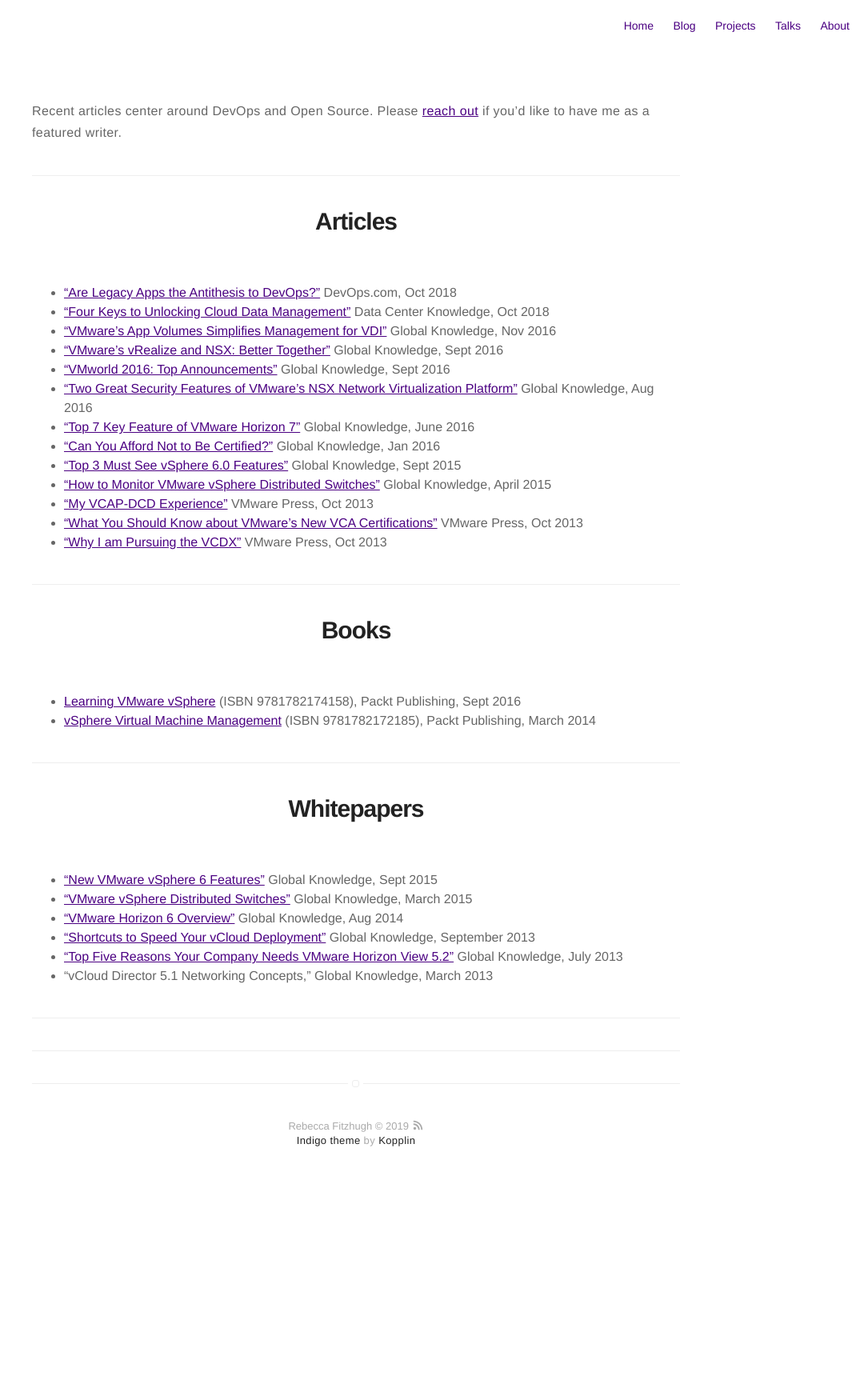
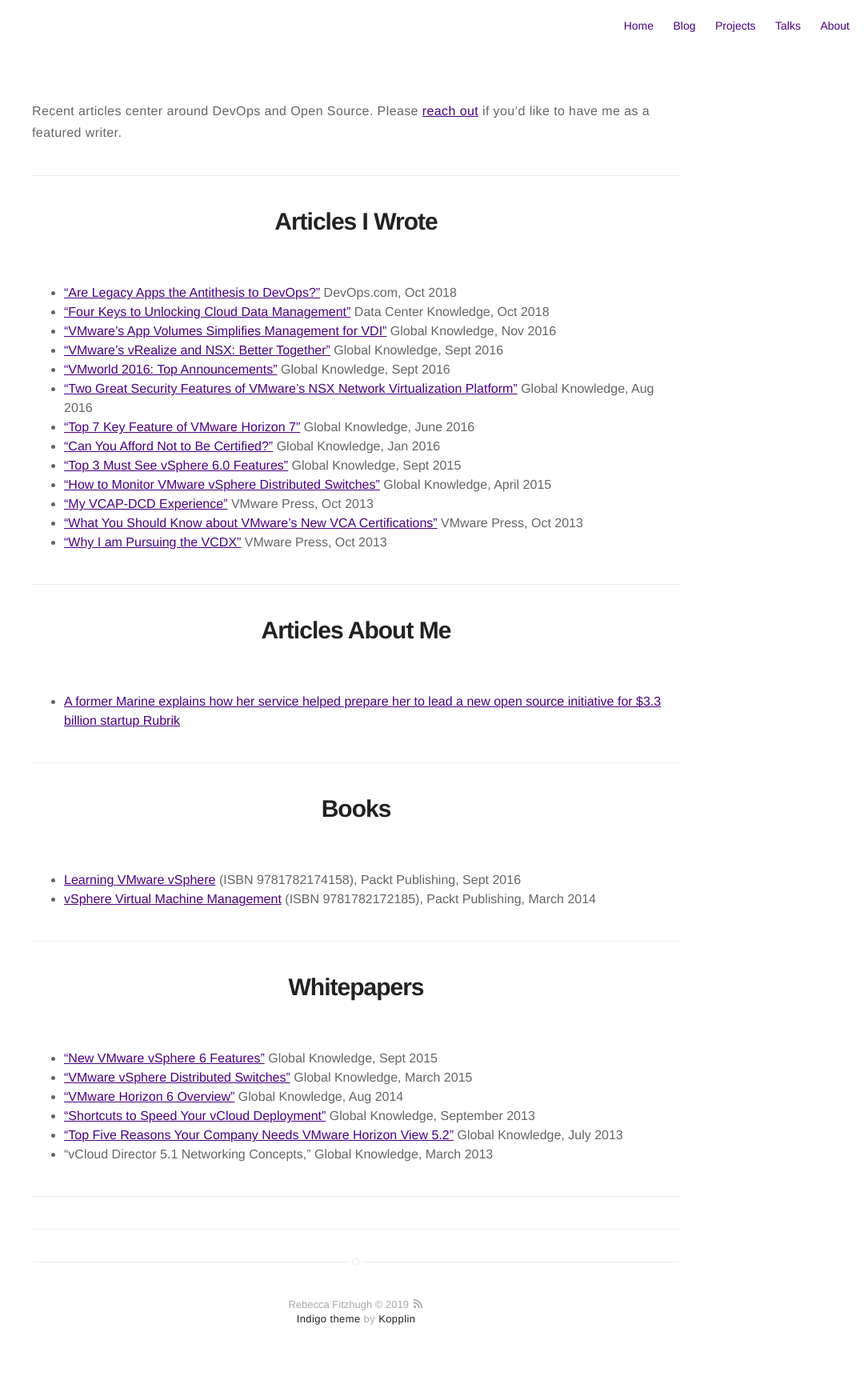
Before and after one commit to rfitzhugh/rfitzhugh.github.io, a Jekyll site: the page built from publications.md, in a window 1280 px wide. Shown: the whole page at 80% size, without its empty margins (195-1280 px from the left). Built offline with Jekyll 4.4.1, drawn with Linux system fonts in a browser that asks for light colours; before the commit the page ends 1497 px from its top, so only the background shows below that.

Commit message:
Update publications.md

```diff
--- a/publications.md
+++ b/publications.md
@@ -7,7 +7,7 @@ Recent articles center around DevOps and Open Source. Please [reach out](mailto:
 
 ---
 
-# Articles
+# Articles I Wrote
 
 * ["Are Legacy Apps the Antithesis to DevOps?"](https://devops.com/are-legacy-apps-the-antithesis-to-devops/) DevOps.com, Oct 2018
 * ["Four Keys to Unlocking Cloud Data Management"](https://www.datacenterknowledge.com/industry-perspectives/four-keys-unlocking-cloud-data-management) Data Center Knowledge, Oct 2018
@@ -22,6 +22,12 @@ Recent articles center around DevOps and Open Source. Please [reach out](mailto:
 * [“My VCAP-DCD Experience”](http://www.pearsonitcertification.com/articles/article.aspx?p=2150971) VMware Press, Oct 2013
 * [“What You Should Know about VMware's New VCA Certifications”](http://www.pearsonitcertification.com/articles/article.aspx?p=2150972) VMware Press, Oct 2013
 * [“Why I am Pursuing the VCDX”](http://www.pearsonitcertification.com/articles/article.aspx?p=2150973) VMware Press, Oct 2013
+
+---
+
+# Articles About Me
+
+* [A former Marine explains how her service helped prepare her to lead a new open source initiative for $3.3 billion startup Rubrik](https://www.businessinsider.com/rubrik-build-open-source-community-2019-2)
 
 ---
 
```
